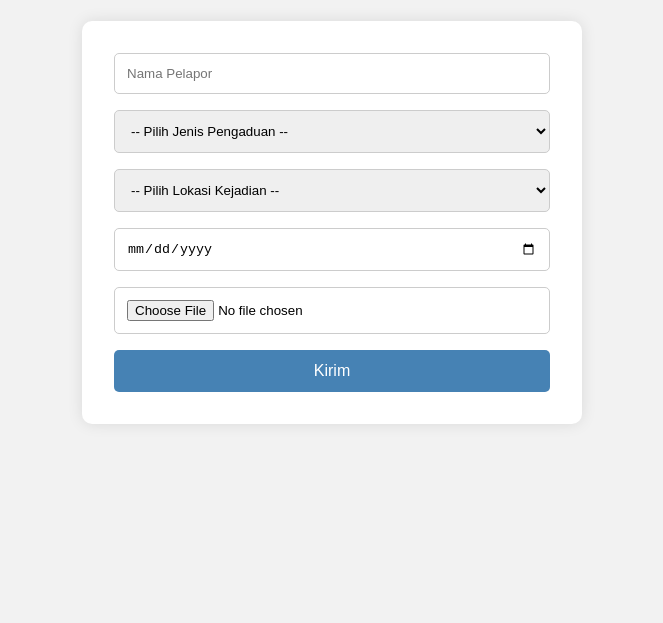
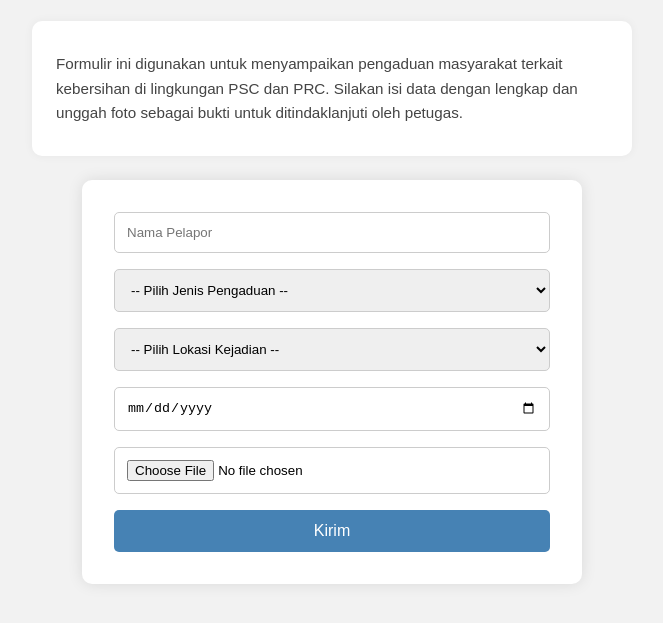
Before and after one commit to jijanied/Perkim, a plain HTML site: page index.html in a window 1280 px wide. Shown: the part 69-692 px from the top of the page, without its empty margins (308-971 px from the left). Drawn offline with Linux system fonts and the light colour scheme.

Commit message:
Update index.html

```diff
--- a/index.html
+++ b/index.html
@@ -35,6 +35,18 @@
         color: #333;
         margin: 0;
         font-size: 1.5rem;
+      }
+
+      .intro {
+        max-width: 600px;
+        margin: 0 auto 1.5rem;
+        background-color: #fff;
+        padding: 1rem 1.5rem;
+        border-radius: 10px;
+        box-shadow: 0 0 10px rgba(0, 0, 0, 0.05);
+        font-size: 0.95rem;
+        color: #444;
+        line-height: 1.6;
       }
 
       form {
@@ -118,6 +130,16 @@
       <h2>Form Pengaduan Masyarakat</h2>
     </div>
 
+    <!-- Penjelasan singkat -->
+    <div class="intro">
+      <p>
+        Formulir ini digunakan untuk menyampaikan pengaduan masyarakat terkait
+        kebersihan di lingkungan PSC dan PRC. Silakan isi data dengan lengkap dan
+        unggah foto sebagai bukti untuk ditindaklanjuti oleh petugas.
+      </p>
+    </div>
+
+    <!-- Form utama -->
     <form id="pengaduanForm">
       <input
         type="text"
```
